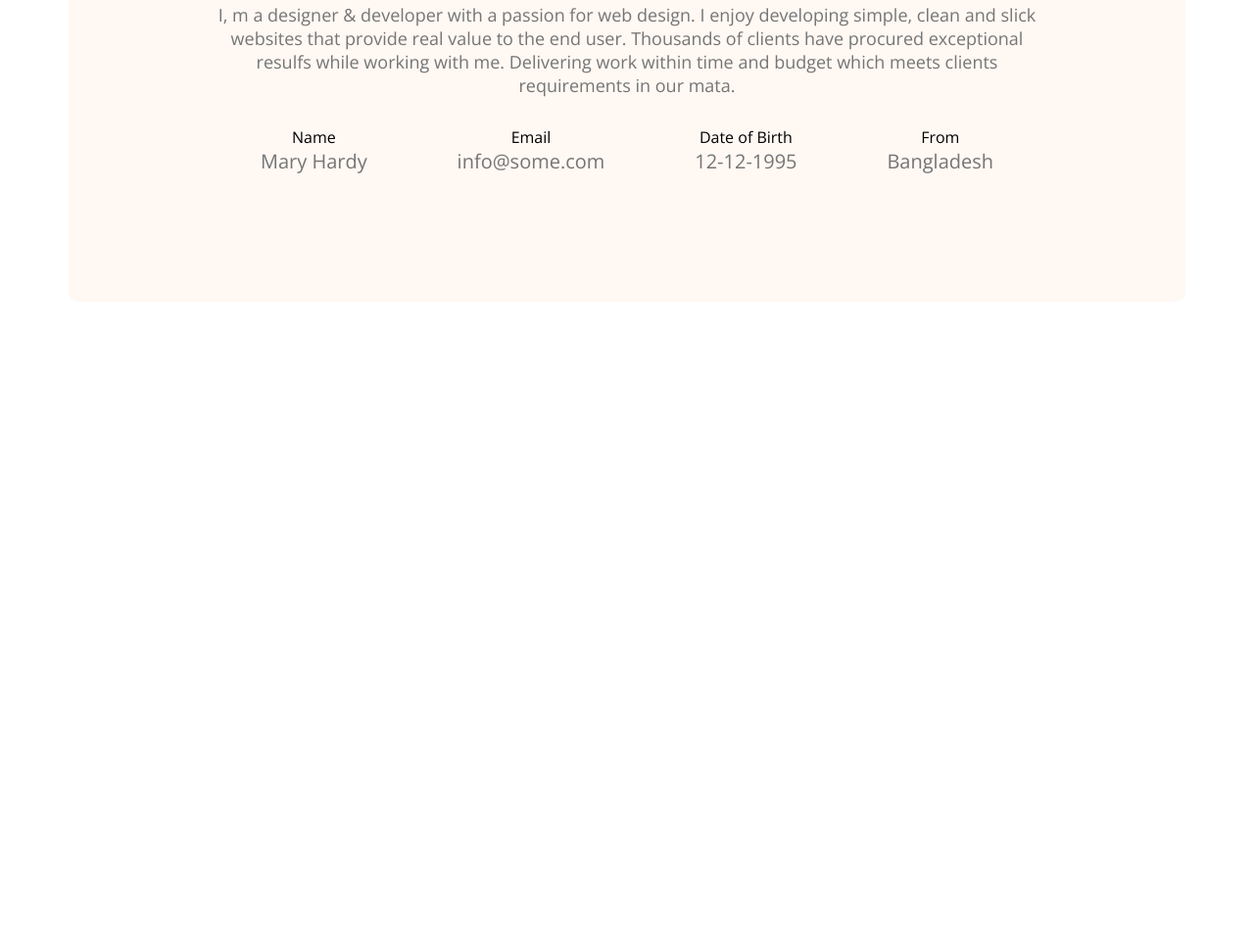
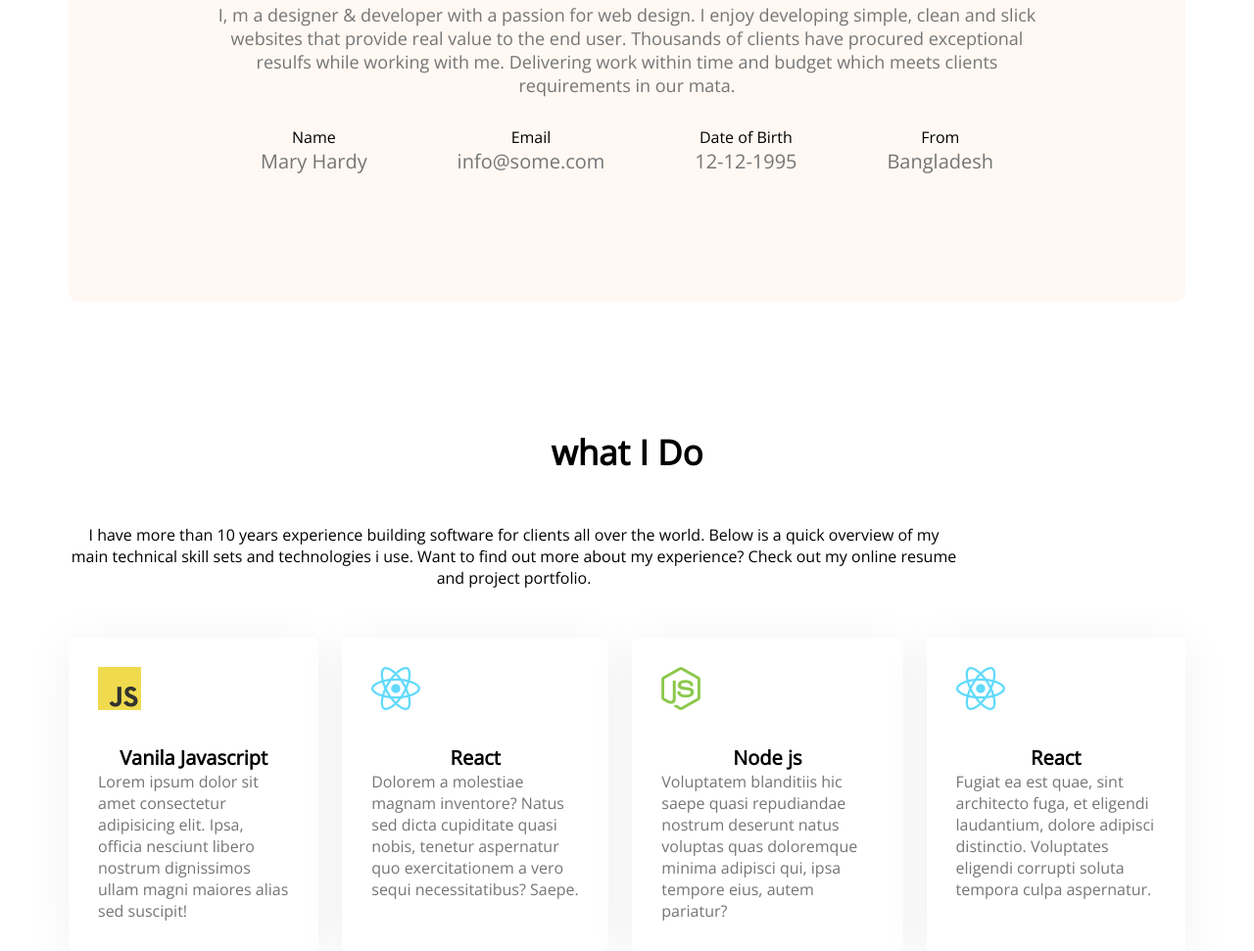
Before and after one commit to moman01/dev-portfolio, a plain HTML site: page index.html in a window 1280 px wide. Shown: the part 1194-2165 px from the top of the page at 98% size. Before the commit the page ends 1502 px from the top, so only its background shows below. Drawn offline with nearby package versions, Linux system fonts and the light colour scheme.

Commit message:
skill add

```diff
--- a/index.html
+++ b/index.html
@@ -54,6 +54,34 @@
       </div>
      </div>
      </section>
+     <!-- what i do section -->
+     <section class="what-i-do">
+      <h3 class="section-title">what I Do</h3>
+      <p class="pera">I have more than 10 years experience building software for clients all over the world. Below is a quick overview of my main technical skill sets and technologies i use. Want to find out more about my experience? Check out my online resume and project portfolio.</p>
+      <!-- skills -->
+      <div class="skills-container">
+        <div class="skill">
+          <img src="images/icons/js.png" alt="">
+          <p class="skill-title">Vanila Javascript</p>
+          <p class="skill-description">Lorem ipsum dolor sit amet consectetur adipisicing elit. Ipsa, officia nesciunt libero nostrum dignissimos ullam magni maiores alias sed suscipit!</p>
+        </div>
+        <div class="skill">
+          <img src="images/icons/react.png" alt="">
+          <p class="skill-title">React</p>
+          <p class="skill-description">Dolorem a molestiae magnam inventore? Natus sed dicta cupiditate quasi nobis, tenetur aspernatur quo exercitationem a vero sequi necessitatibus? Saepe.</p>
+        </div>
+        <div class="skill">
+          <img src="images/icons/nodejs.png" alt="">
+          <p class="skill-title">Node js</p>
+          <p class="skill-description">Voluptatem blanditiis hic saepe quasi repudiandae nostrum deserunt natus voluptas quas doloremque minima adipisci qui, ipsa tempore eius, autem pariatur?</p>
+        </div>
+        <div class="skill">
+          <img src="images/icons/react.png" alt="">
+          <p class="skill-title">React</p>
+          <p class="skill-description">Fugiat ea est quae, sint architecto fuga, et eligendi laudantium, dolore adipisci distinctio. Voluptates eligendi corrupti soluta tempora culpa aspernatur.</p>
+        </div>
+      </div>
+     </section>
     </main>
 </body>
 </html>
--- a/style.css
+++ b/style.css
@@ -109,3 +109,34 @@ main{
  font-weight: 400;
  font-size: 20px;
 }
+.what-i-do{
+  margin-top: 130px;
+}
+.pera {
+  text-align: center;
+
+  max-width: 909px;
+  max-height: 90px;
+
+}
+.skills-container{
+  display: flex;
+  margin-top: 50px;
+  gap: 24px;
+}
+.skill{
+  background: #FFFFFF;
+  box-shadow: 0px 6px 50px rgba(0, 0, 0, 0.06);
+  border-radius: 5px;
+  padding: 30px;
+}
+.skill-title{
+  text-align: center;
+  font-weight: 700;
+  font-size: 20px;
+  margin-top: 30px;
+
+}
+.skill-description{
+  color: #757575;
+}
```
